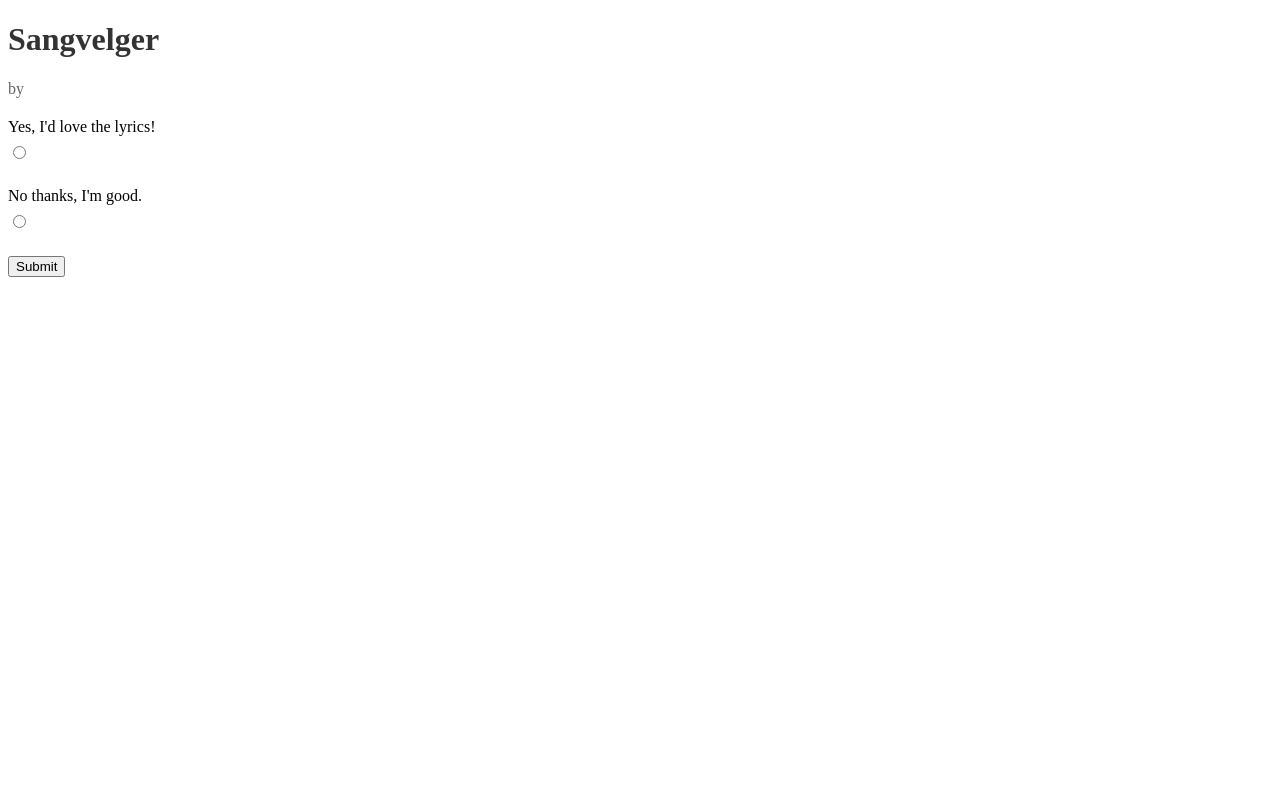
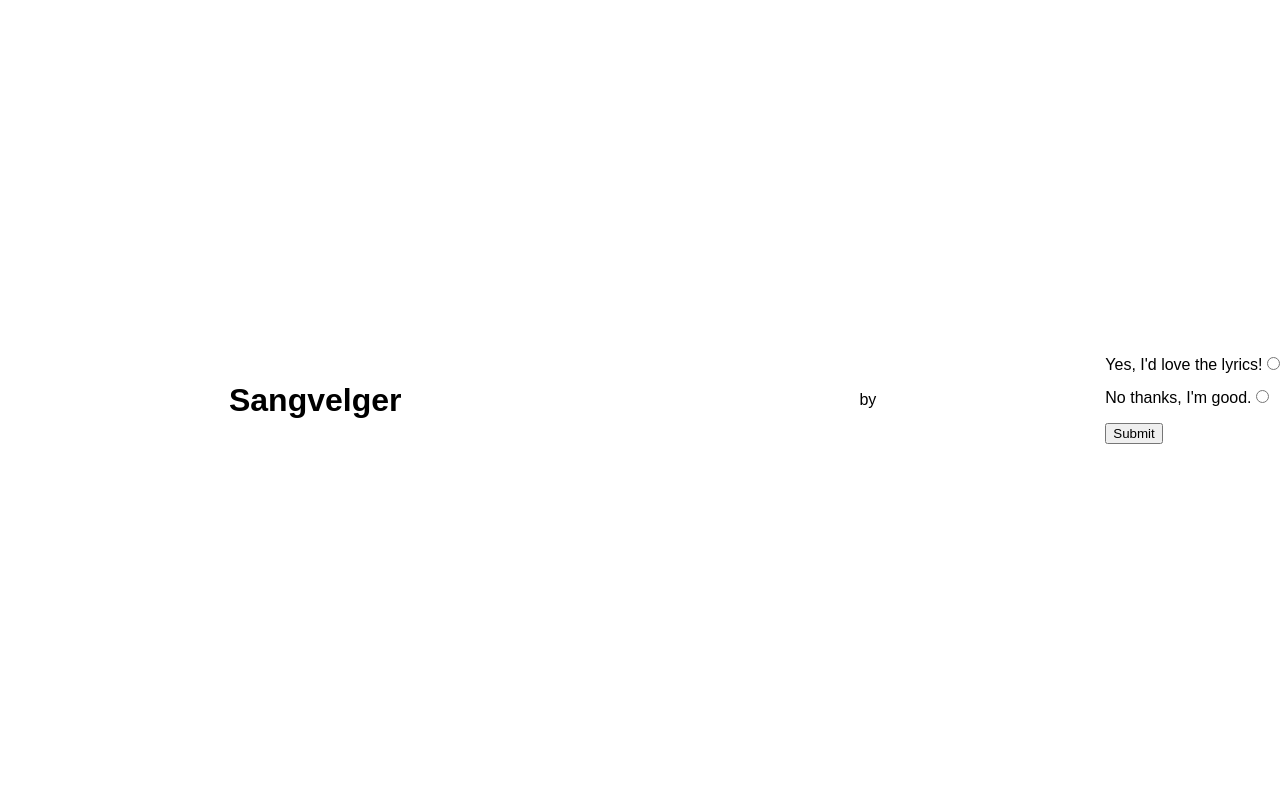
Before and after one commit to Helga-Vi/songbook-py-app, a Flask app: template templates/index.html in a window 1280 px wide. Run offline with Flask 3, Linux system fonts and the light colour scheme; the template is opened without the code that fills it, so the values that code supplies are empty.

Commit message:
formatting is still wrong

```diff
--- a/static/style.css
+++ b/static/style.css
@@ -1,4 +1,4 @@
-fbody {
+body {
     display: flex;
     justify-content: center;
     align-items: center;
@@ -11,23 +11,6 @@ fbody {
     text-align: center;
 }
 
-h1 {
-    color: #333;
+h1, p, label, input, button {
+    margin: 10px auto;
 }
-
-p {
-    color: #666;
-}
-
-form {
-    margin-top: 20px;
-}
-
-label, input[type="radio"], button {
-    display: block;
-    margin-bottom: 10px;
-}
-
-input[type="radio"] {
-    margin-right: 5px;
-}
```
